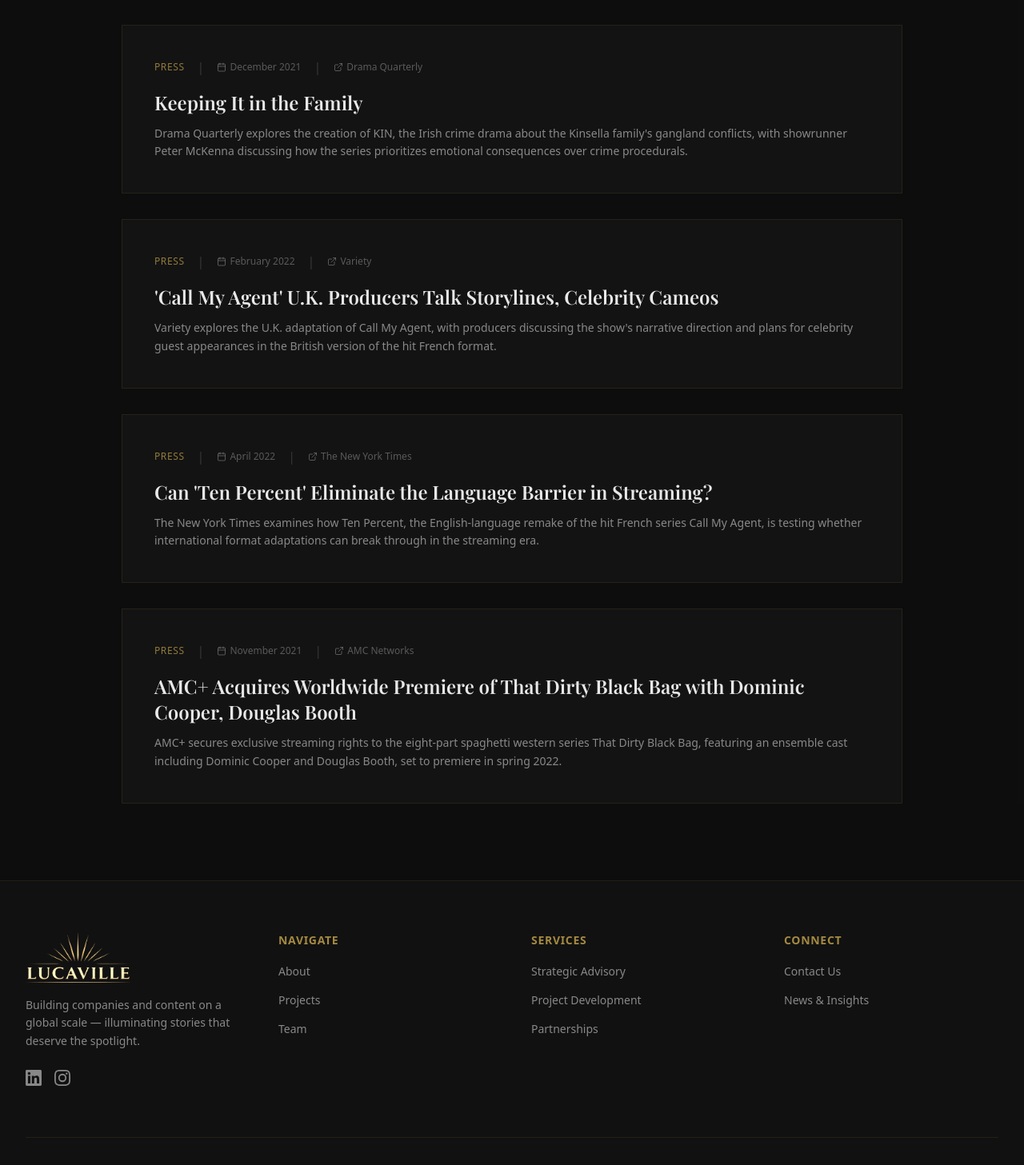
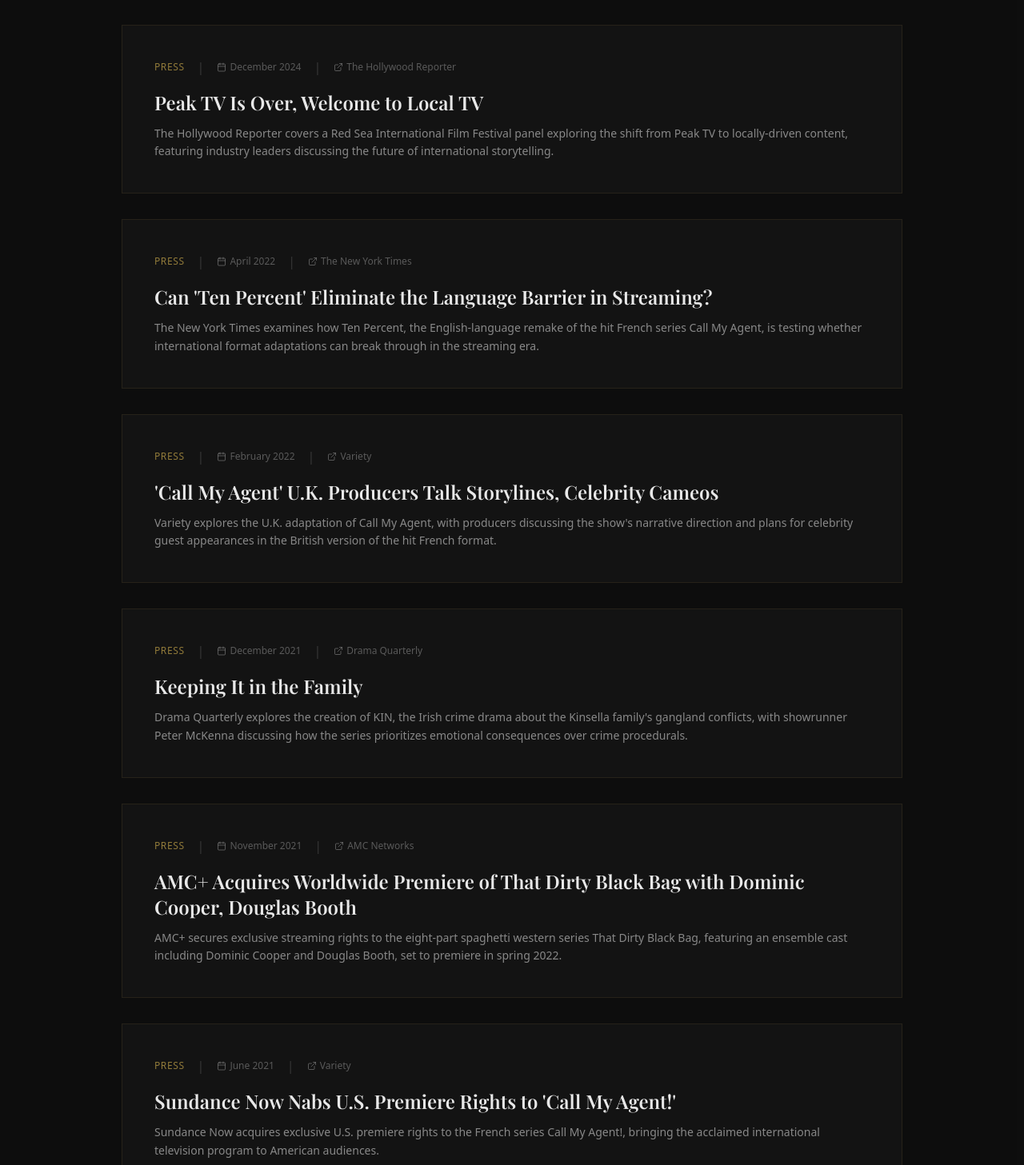
Before and after one commit to ddavoli2/lucaville-global, a Next.js app: page /news in a window 1280 px wide. Shown: the part 773-2230 px from the top of the page at 80% size. Built offline with nearby package versions, Linux system fonts and the light colour scheme; a web font is replaced by a local one.

Commit message:
Add 2 news articles, reorder all newest to oldest

```diff
--- a/src/app/news/page.tsx
+++ b/src/app/news/page.tsx
@@ -15,13 +15,22 @@
     source: "C21Media",
   },
   {
-    date: "December 2021",
+    date: "December 2024",
     category: "Press",
-    title: "Keeping It in the Family",
+    title: "Peak TV Is Over, Welcome to Local TV",
     excerpt:
-      "Drama Quarterly explores the creation of KIN, the Irish crime drama about the Kinsella family's gangland conflicts, with showrunner Peter McKenna discussing how the series prioritizes emotional consequences over crime procedurals.",
-    url: "https://dramaquarterly.com/keeping-it-in-the-family-2/",
-    source: "Drama Quarterly",
+      "The Hollywood Reporter covers a Red Sea International Film Festival panel exploring the shift from Peak TV to locally-driven content, featuring industry leaders discussing the future of international storytelling.",
+    url: "https://www.hollywoodreporter.com/business/business-news/peak-tv-local-tv-rsiff-panel-1236080418/",
+    source: "The Hollywood Reporter",
+  },
+  {
+    date: "April 2022",
+    category: "Press",
+    title: "Can 'Ten Percent' Eliminate the Language Barrier in Streaming?",
+    excerpt:
+      "The New York Times examines how Ten Percent, the English-language remake of the hit French series Call My Agent, is testing whether international format adaptations can break through in the streaming era.",
+    url: "https://www.nytimes.com/2022/04/28/business/media/ten-percent-call-my-agent-streaming.html",
+    source: "The New York Times",
   },
   {
     date: "February 2022",
@@ -33,13 +42,13 @@
     source: "Variety",
   },
   {
-    date: "April 2022",
+    date: "December 2021",
     category: "Press",
-    title: "Can 'Ten Percent' Eliminate the Language Barrier in Streaming?",
+    title: "Keeping It in the Family",
     excerpt:
-      "The New York Times examines how Ten Percent, the English-language remake of the hit French series Call My Agent, is testing whether international format adaptations can break through in the streaming era.",
-    url: "https://www.nytimes.com/2022/04/28/business/media/ten-percent-call-my-agent-streaming.html",
-    source: "The New York Times",
+      "Drama Quarterly explores the creation of KIN, the Irish crime drama about the Kinsella family's gangland conflicts, with showrunner Peter McKenna discussing how the series prioritizes emotional consequences over crime procedurals.",
+    url: "https://dramaquarterly.com/keeping-it-in-the-family-2/",
+    source: "Drama Quarterly",
   },
   {
     date: "November 2021",
@@ -50,6 +59,15 @@
       "AMC+ secures exclusive streaming rights to the eight-part spaghetti western series That Dirty Black Bag, featuring an ensemble cast including Dominic Cooper and Douglas Booth, set to premiere in spring 2022.",
     url: "https://www.amcnetworks.com/press-releases/amc-acquires-worldwide-premiere-of-that-dirty-black-bag-wdominic-cooper-douglas-booth/",
     source: "AMC Networks",
+  },
+  {
+    date: "June 2021",
+    category: "Press",
+    title: "Sundance Now Nabs U.S. Premiere Rights to 'Call My Agent!'",
+    excerpt:
+      "Sundance Now acquires exclusive U.S. premiere rights to the French series Call My Agent!, bringing the acclaimed international television program to American audiences.",
+    url: "https://variety.com/2021/tv/news/sundance-now-call-my-agent-british-remake-1235023272/",
+    source: "Variety",
   },
 ];
 
```
